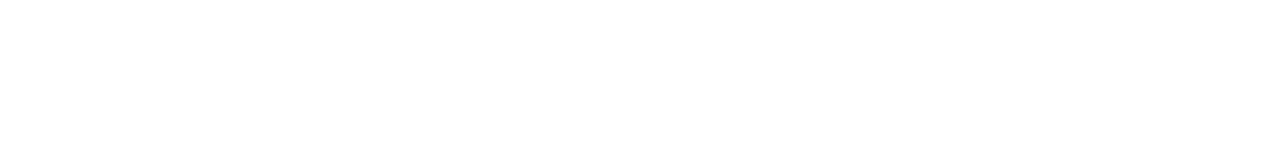
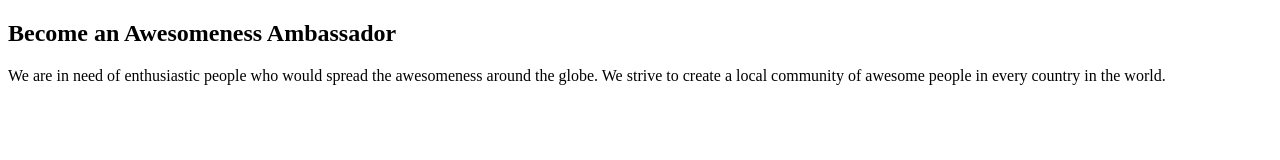
Before and after one commit to JulieKuncarova/awesomeness, a plain HTML site: page index.html in a window 1280 px wide. Drawn offline with Linux system fonts and the light colour scheme.

Commit message:
create section

```diff
--- a/index.html
+++ b/index.html
@@ -6,5 +6,14 @@
     <meta name="viewport" content="width=device-width, initial-scale=1.0" />
     <title>Awesomeness</title>
   </head>
-  <body></body>
+  <body>
+    <section class="section">
+      <h2>Become an Awesomeness Ambassador</h2>
+      <p>
+        We are in need of enthusiastic people who would spread the awesomeness
+        around the globe. We strive to create a local community of awesome
+        people in every country in the world.
+      </p>
+    </section>
+  </body>
 </html>
```
